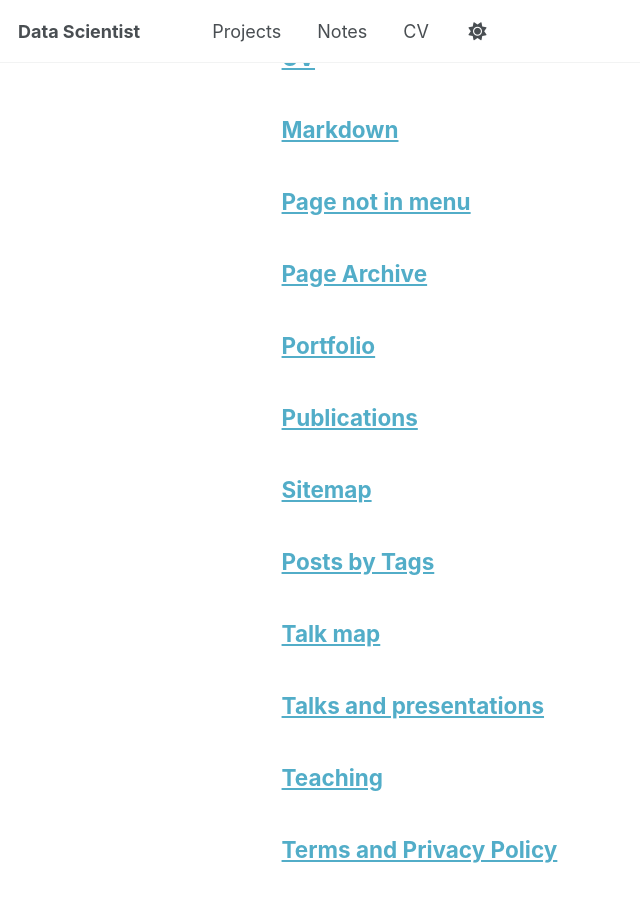
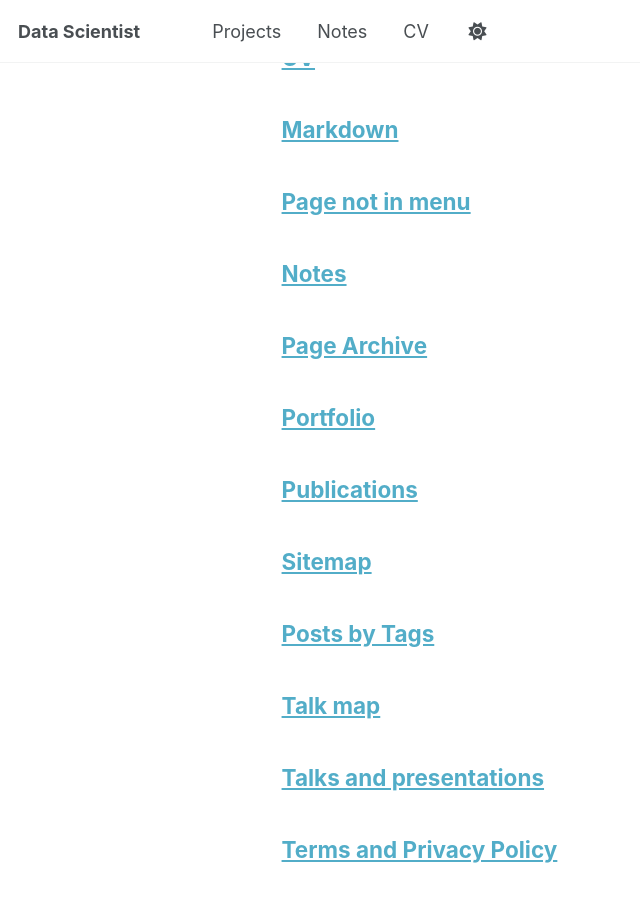
Before and after one commit to HuongTrangDo/huongtrangdo.github.io, a Jekyll site: the page built from _pages/page-archive.html, in a window 1280 px wide and 900 px high, scrolled down 560 px. Shown: the whole window, without its empty margins (0-640 px from the left). Built offline with Jekyll 4.4.1, drawn with Linux system fonts in a browser that asks for light colours; a script bundle is joined from its source files by our own code; library files that are not in the unit come from our copies.

Commit message:
Update and rename teaching.html to notes.html

```diff
--- a/_pages/teaching.html
+++ b/_pages/notes.html
@@ -1,12 +1,12 @@
 ---
 layout: archive
-title: "Teaching"
-permalink: /teaching/
+title: "Notes"
+permalink: /notes/
 author_profile: true
 ---
 
 {% include base_path %}
 
-{% for post in site.teaching reversed %}
+{% for post in site.notes reversed %}
   {% include archive-single.html %}
 {% endfor %}
```
